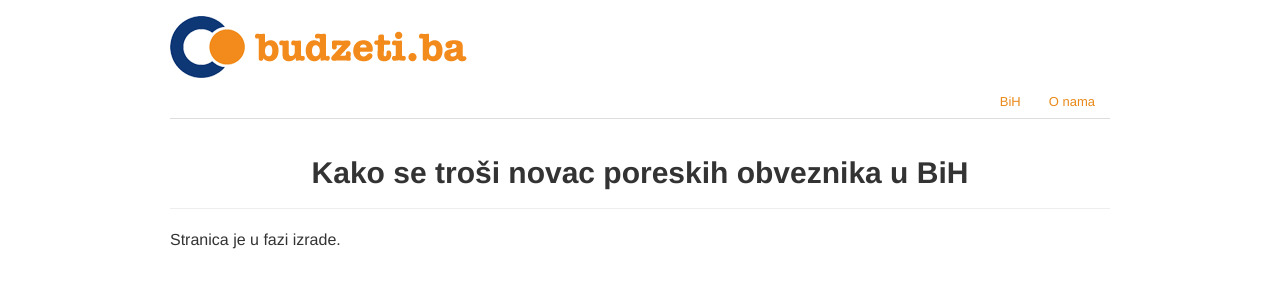
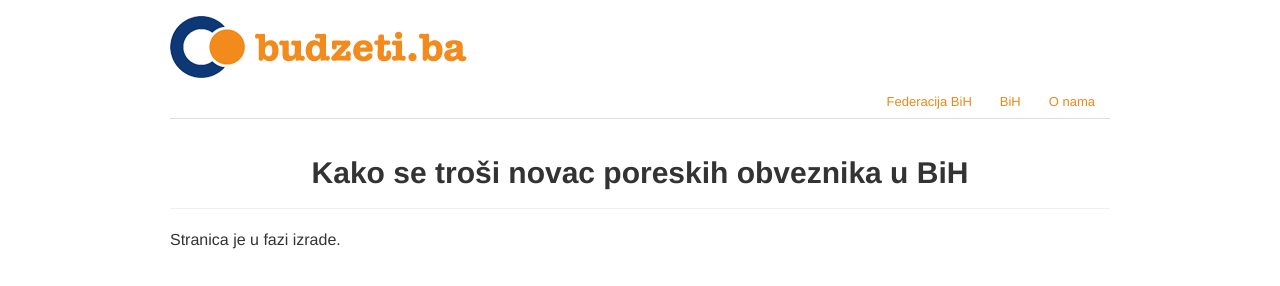
Before and after one commit to openspending/budzeti.ba, a Jekyll site: the page built from index.html, in a window 1280 px wide. Shown: the top 286 px of the page. Built offline with Jekyll 4.4.1, drawn with Linux system fonts in a browser that asks for light colours; nearby versions of some CDN libraries; some web fonts are replaced.

Commit message:
Update _layouts/default.html

```diff
--- a/_layouts/default.html
+++ b/_layouts/default.html
@@ -30,7 +30,7 @@
         <ul class="nav nav-tabs">
           <li><a href="about.html">O nama</a></li>
           <li><a href="state.html">BiH</a></li>
-
+          <li><a href="federation.html">Federacija BiH</a></li>
         </ul>
       </nav>
       <script type="text/javascript">
```
